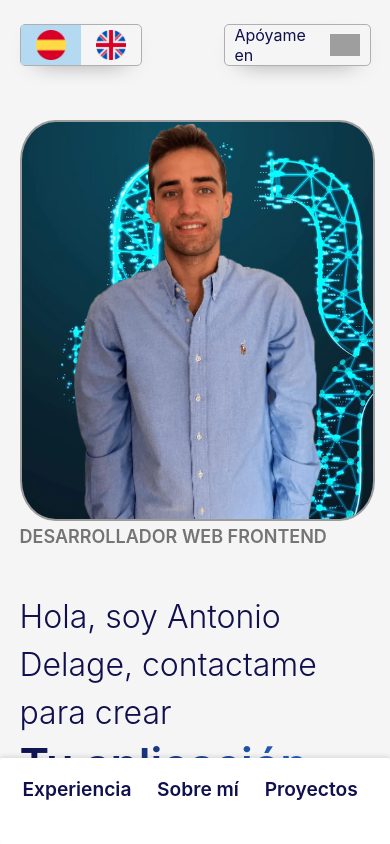
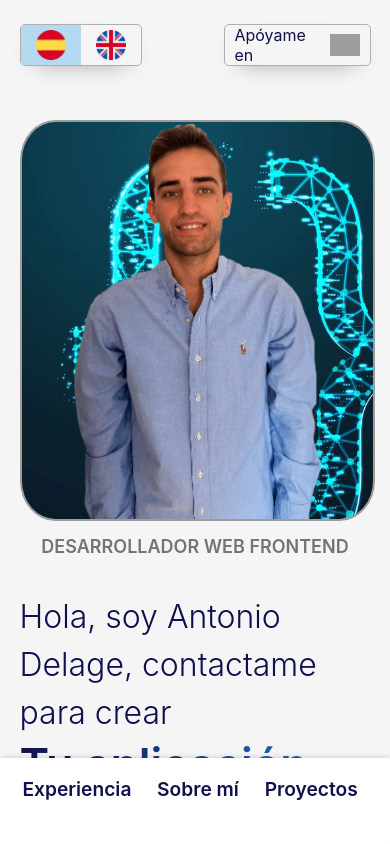
Before and after one commit to 10delin/portfolio, a React (Create React App) app: page / in a window 390 px wide. Shown: the top 844 px of the page. Built offline with nearby package versions, Linux system fonts and the light colour scheme; grey boxes are pictures that could not be loaded.

Commit message:
fix(main-content): margin subtitle on mobile

```diff
--- a/src/styles/components/_main-description.scss
+++ b/src/styles/components/_main-description.scss
@@ -40,12 +40,19 @@
   }
 
   &__subtitle {
-    margin-top: 0;
-    margin-bottom: 40px;
+    text-align: center;
+    margin-top: 10px;
+    margin-bottom: 30px;
     font-size: 18px;
     line-height: 32px;
     font-weight: 600;
     color: $c-text-title-secondary;
+
+    @include breakpoint(desktop) {
+      text-align: left;
+      margin-top: 0;
+      margin-bottom: 40px;
+    }
   }
 
   &__title {
```
